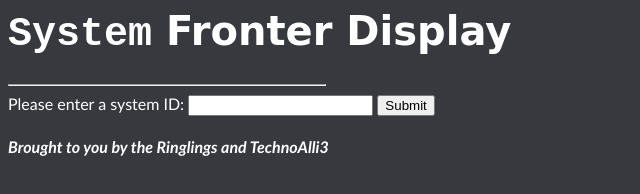
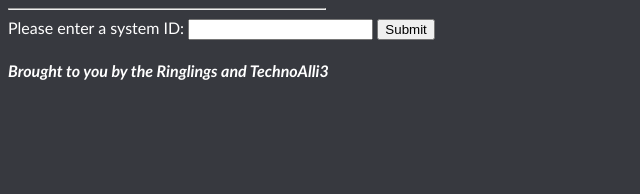
Before and after one commit to technoalli3/technoalli3.github.io, a plain HTML site: page index.html in a window 1280 px wide. Shown: the whole page, without its empty margins (0-640 px from the left). Drawn offline with Linux system fonts and the light colour scheme; a web font is replaced by a local one.

Commit message:
Update index.html

```diff
--- a/index.html
+++ b/index.html
@@ -11,9 +11,7 @@
 </head>
 
 <body>
-    <div class="title-container">
-        <h1 id="title"><code id="sysid">System</code> Fronter Display</h1>
-    </div>
+    <div class="title-container"></div>
     <hr style="width:25%; margin-left:0px; margin-right:auto;">
 
     <div class="container"></div>
```
